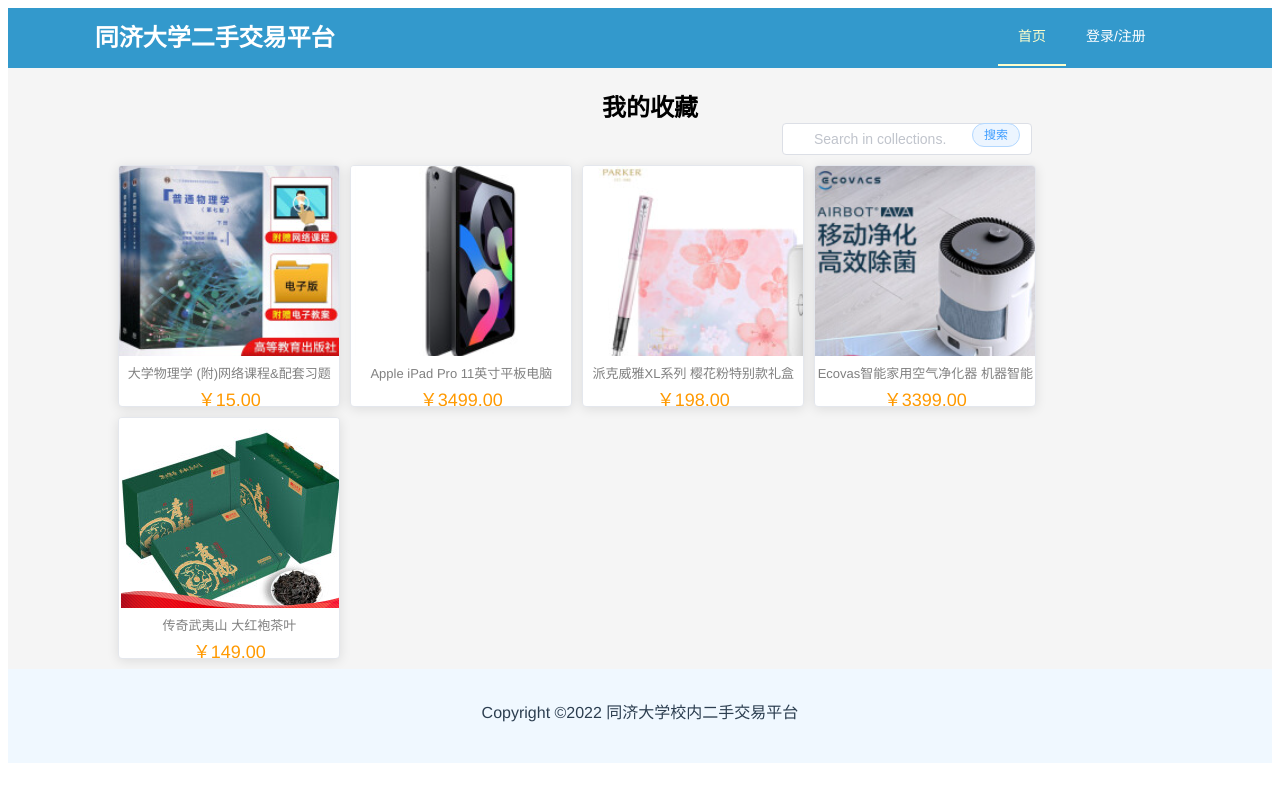
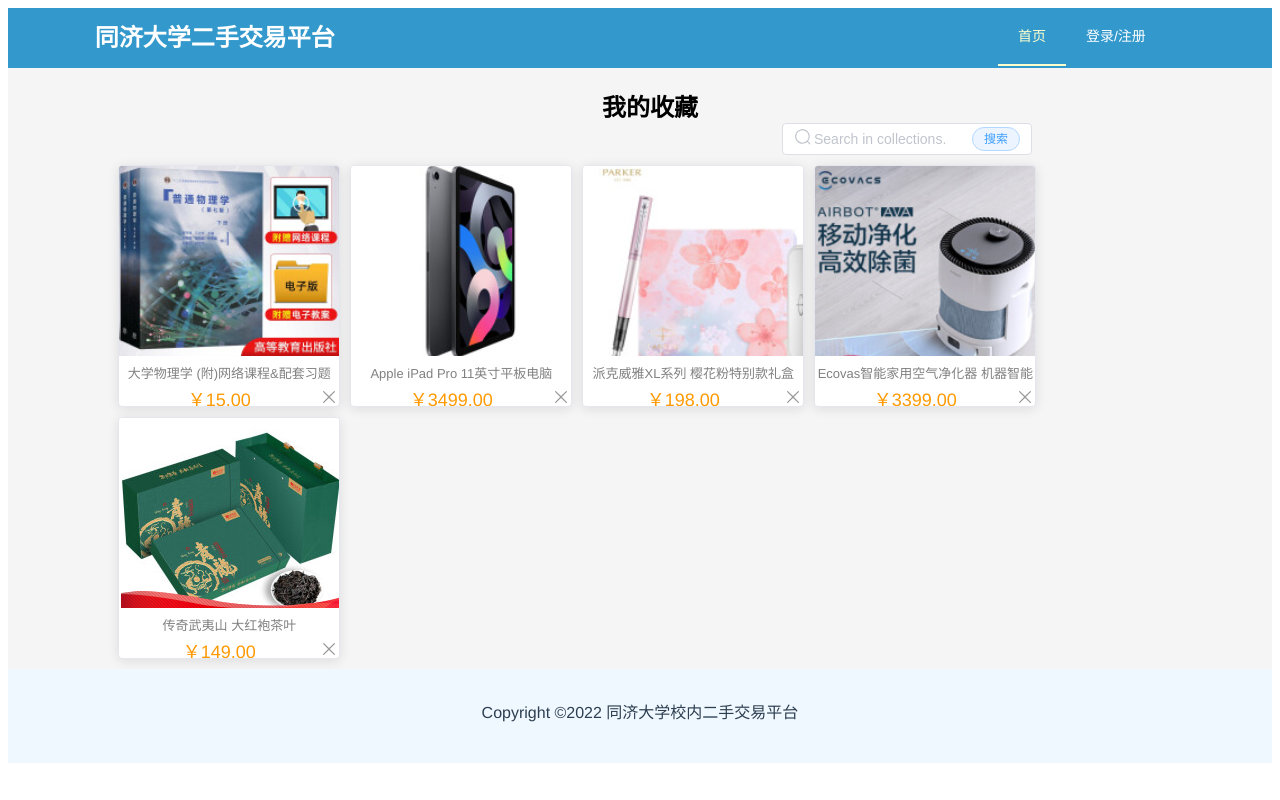
Before and after one commit to 3fuyang/flea-market, a Vue app: page /favorite in a window 1280 px wide. Built offline with nearby package versions, Linux system fonts and the light colour scheme.

Commit message:
修复收藏夹页面图标显示问题，并调整输入框后缀按钮布局

```diff
--- a/src/views/User/Favorite.vue
+++ b/src/views/User/Favorite.vue
@@ -2,14 +2,14 @@
 <div id="name">
   <span style="display: inline-block;color: #000000;margin: 20px 0px 0px 20px;font-size: 24px;font-weight: bold;">我的收藏</span><br/>
   <div style="text-align: right;margin-bottom: 10px;">
-  <el-button v-show="searching === 1" class="el-icon-arrow-left" type="text" size="medium" round style="margin-right: 800px;"
-  @click="cancelSearch()">Cancel</el-button>
+  <el-button v-show="searching === 1" type="text" size="medium" round style="margin-right: 800px;"
+  @click="cancelSearch()"><el-icon :size="18"><arrow-left/></el-icon>Cancel</el-button>
   <el-input v-model.trim="keyWord" placeholder="Search in collections." style="width: 250px;margin-right: 240px;" @keyup.enter="searchFavorite()">
     <template #prefix>
-      <i class="el-icon-search" style="width:20px;"></i>
+      <el-icon :size="18" style="margin-top: 5px;"><search/></el-icon>
     </template>
     <template #suffix>
-      <el-button plain type="primary" size="small" round @click="searchFavorite()">搜索</el-button>
+      <el-button plain type="primary" size="small" round style="margin-top: 4px;" @click="searchFavorite()">搜索</el-button>
     </template>
   </el-input>
   </div>
@@ -22,8 +22,8 @@
         <el-image class="point" :src="goodItem.path" @click="jumpCard(goodItem.id)" fit="scale-down" />
           <span style="display: inline-block;font-size: 13px;color: #808080;margin-top: 3px;">{{goodItem.name}}</span><br/>
           <span style="display: inline-block;font-size: 18px;color: #FF9900;margin-top: 3px;">￥{{goodItem.price}}</span>
-          <span class="el-icon-close point" style="font-size: 20px;display: inline-block;color: #999999;font-weight: bold;margin-top: 5px;"
-          @click="deleteFavorite(goodItem.id)"></span>
+          <el-icon class="point" style="font-size: 20px;color: #999999;font-weight: bold;margin-top: 5px;float: right;"
+          @click="deleteFavorite(goodItem.id)"><close/></el-icon>
       </el-card>
       </template>
       <br/>
@@ -35,9 +35,10 @@
 
 <script>
 import {ElMessage, ElMessageBox} from 'element-plus'
+import { ArrowLeft, Search, Close } from "@element-plus/icons-vue";
 export default {
   components:{
-
+      ArrowLeft, Search, Close
   },
 
   created(){
```
